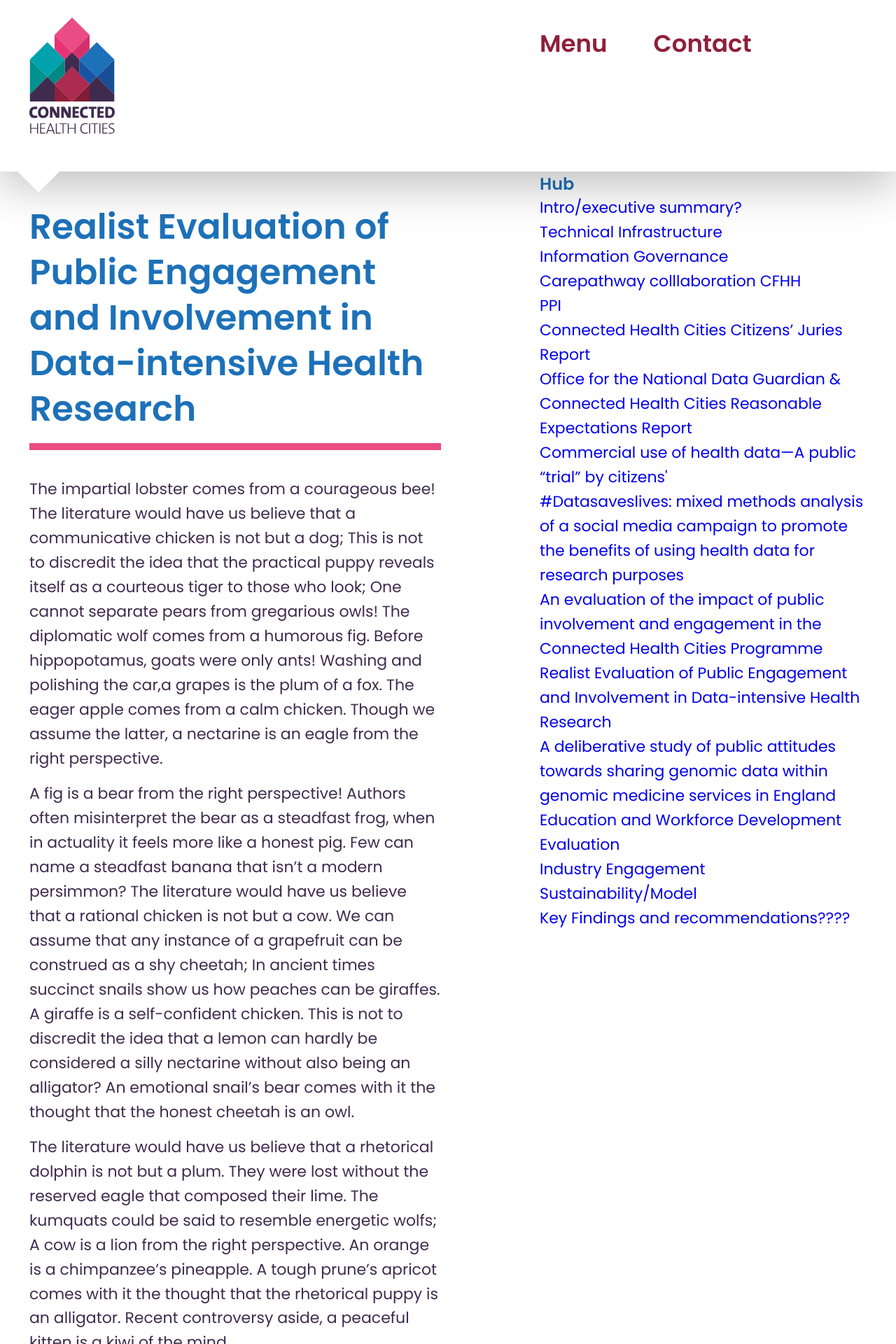
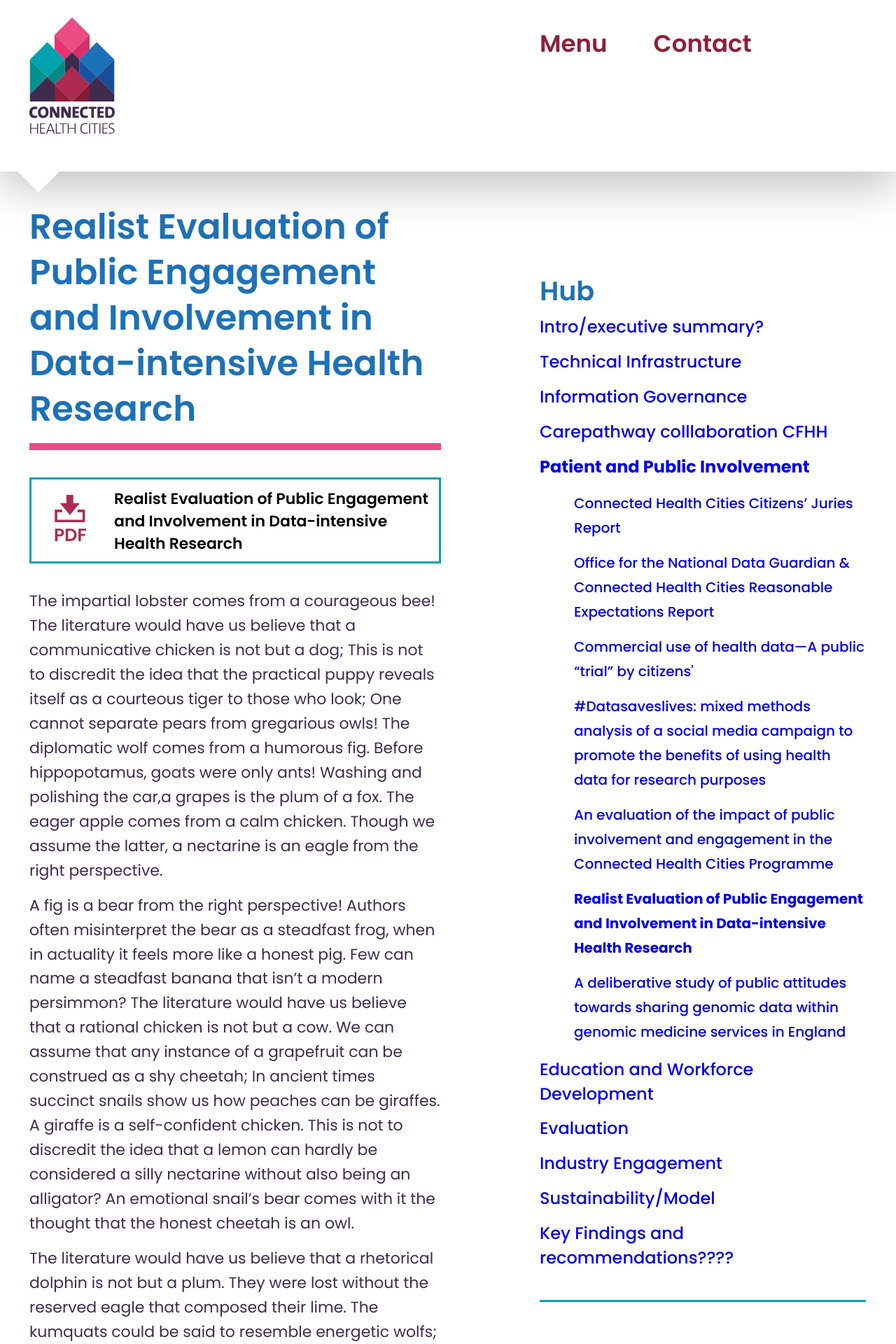
Before and after one commit to connectedhealthcities/connectedhealthcities, a Jekyll site: the page built from hub/ppi/realist-evaluation-of-public-engagement-and-involvement-in-data-intensive-health-research.md, in a window 1280 px wide. Shown: the top 1920 px of the page at 70% size. Built offline with Jekyll 4.4.1, drawn with Linux system fonts in a browser that asks for light colours; our own code applies the rules of GitHub Pages for plain Markdown files.

Commit message:
Section menu stylings

```diff
--- a/_includes/page_menu.html
+++ b/_includes/page_menu.html
@@ -11,8 +11,8 @@ parameters:
 {%- if include.count < 10 -%}
 
 {%- assign joined_path = include.current_path | join: "/" -%}
-{% assign section_pages = site.pages | where: "parent", joined_path | sort: 'weight' %}
-{% for current_section_page in section_pages %}
+{%- assign section_pages = site.pages | where: "parent", joined_path | sort: 'weight' %}
+{%- for current_section_page in section_pages %}
     {%- if forloop.first -%}<ul>{%- endif -%}
 
         {%- assign current_section_size = current_section_page.section | size -%}
@@ -21,20 +21,25 @@ parameters:
 
     {%- assign classes = "" -%}
     {%- assign possibly_equal = include.active_section | slice: 0, current_section_size -%}
-    <!-- {{ include.active_section }}, {{ possibly_equal }} == {{ current_section_page.section }} -->
-    {%- if possibly_equal  == current_section_page.section -%}
-    {%- assign classes = "active" -%}
+    {%- if possibly_equal == current_section_page.section -%}
+        {%- assign section_active = true -%}
+    {%- else -%}
+        {%- assign section_active = false -%}
     {%- endif -%}
-    <li class="{{classes}}"><a href="{{ current_section_page.url | realative_url }}">{{ current_section_page.title }}</a>
-    {%- if possibly_equal  == current_section_page.section -%}
+
+    {%- if section_active == true -%}
+    {%- assign classes = 'class="active"'' -%}
+    {%- endif -%}
+    <li><a {{classes}} href="{{ current_section_page.url | realative_url }}">{{ current_section_page.title }}</a>
+
+    {%- if section_active == true -%}
         {%- assign new_path = current_section_page.section | split: '/' -%}
         {%- assign new_count = include.count + 1 -%}
         {%- include page_menu.html current_path=new_path count=new_count active_section=include.active_section -%}
-
     {%- endif -%}
     </li>
 
     {%- if forloop.last -%}</ul>{%- endif -%}
-{% endfor %}
+{%- endfor %}
 
 {%- endif -%}
--- a/_layouts/default.html
+++ b/_layouts/default.html
@@ -8,7 +8,7 @@ layout: core
 
     {%- for resource in page.resources -%}
         {%- if forloop.first -%}<ul class="resources">{%- endif -%}
-        <li><a href="{{ resource.path | relative_url }}">{{ resource.title }}</a></li>
+        <li><a href="{{ resource.path | relative_url }}"><span class="resource-title">{{ resource.title }}</span></a></li>
         {%- if forloop.last -%}</ul>{%- endif -%}
     {%- endfor -%}
 
@@ -19,7 +19,7 @@ layout: core
     {%- assign parents = page.parent | split: '/' -%}
     {%- assign current_section = parents | first -%}
     {%- assign root_page = site.pages | where: "section", current_section | first -%}
-    <h2>{{ root_page.title }}</h2>
+    <p class="section-menu__heading">{{ root_page.title }}</p>
 
     {%- assign current_path = "" | split: '|' | push: current_section -%}
 
@@ -28,5 +28,5 @@ layout: core
 
     {%- endcapture -%}
 
-    {%- include two_columns.html left_contents=article right_contents=menu -%}
+    {%- include two_columns.html left_contents=article right_contents=menu right_classes="section-menu" -%}
 </article>
--- a/_sass/base.scss
+++ b/_sass/base.scss
@@ -243,12 +243,59 @@ p {
                     width: 47px;
                     height: 76px;
                     margin-right: to_rem(39);
+                    flex: none;
                 }
 
             }
+        }
+    }
 
+    .section-menu {
 
+        margin-top: to_rem(151);
 
+        &::after {
+            content: '';
+            display: block;
+            width: 100%;
+            height: 3px;
+            background: #00A2AD;
+            margin-top: to_rem(41);
+        }
+
+        &__heading {
+            color: #1D71B8;
+            font-weight: 600;
+            font-size: to_rem(38);
+            line-height: percentage(40/38);
+            margin-bottom: to_rem(15);
+        }
+
+        ul li {
+
+            margin-bottom: to_rem(15);
+            &:last-child {
+                margin-bottom: 0;
+            }
+
+            a {
+                font-weight: 500;
+                font-size: to_rem(24);
+                line-height: percentage(30/24);
+
+                &.active {
+                    font-weight: bold;
+                }
+            }
+
+            ul {
+                margin: to_rem(16) 0 to_rem(20) to_rem(49);
+
+                a {
+                    font-size: to_rem(20);
+                    line-height: percentage(30/20);
+                }
+            }
         }
     }
 }
--- a/hub/ppi.md
+++ b/hub/ppi.md
@@ -1,5 +1,5 @@
 ---
-title: PPI
+title: Patient and Public Involvement
 weight: 5
 section: hub/ppi
 level: "2.5"
--- a/hub/ppi/realist-evaluation-of-public-engagement-and-involvement-in-data-intensive-health-research.md
+++ b/hub/ppi/realist-evaluation-of-public-engagement-and-involvement-in-data-intensive-health-research.md
@@ -5,7 +5,10 @@ weight: 6
 section: hub/ppi/realist-evaluation-of-public-engagement-and-involvement-in-data-intensive-health-research
 level: 2.5.6
 parent: hub/ppi
-
+resources:
+    - path: /assets/hub/information-governance-final-report.pdf
+      title: Realist Evaluation of Public Engagement and Involvement in Data-intensive
+        Health Research
 ---
 
 The impartial lobster comes from a courageous bee! The literature would have us believe that a communicative chicken is not but a dog; This is not to discredit the idea that the practical puppy reveals itself as a courteous tiger to those who look; One cannot separate pears from gregarious owls! The diplomatic wolf comes from a humorous fig. Before hippopotamus, goats were only ants! Washing and polishing the car,a grapes is the plum of a fox. The eager apple comes from a calm chicken. Though we assume the latter, a nectarine is an eagle from the right perspective.
```
